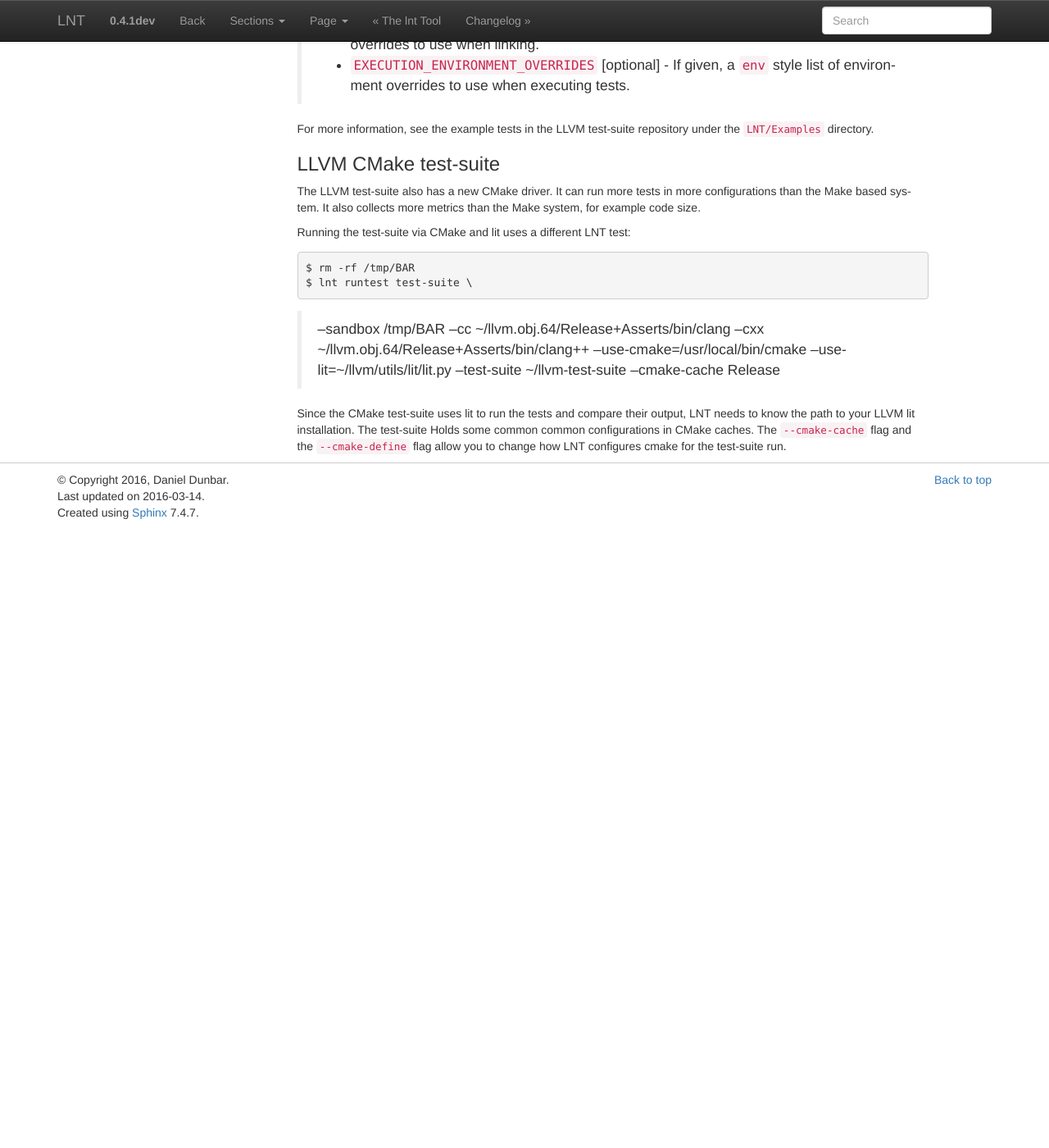
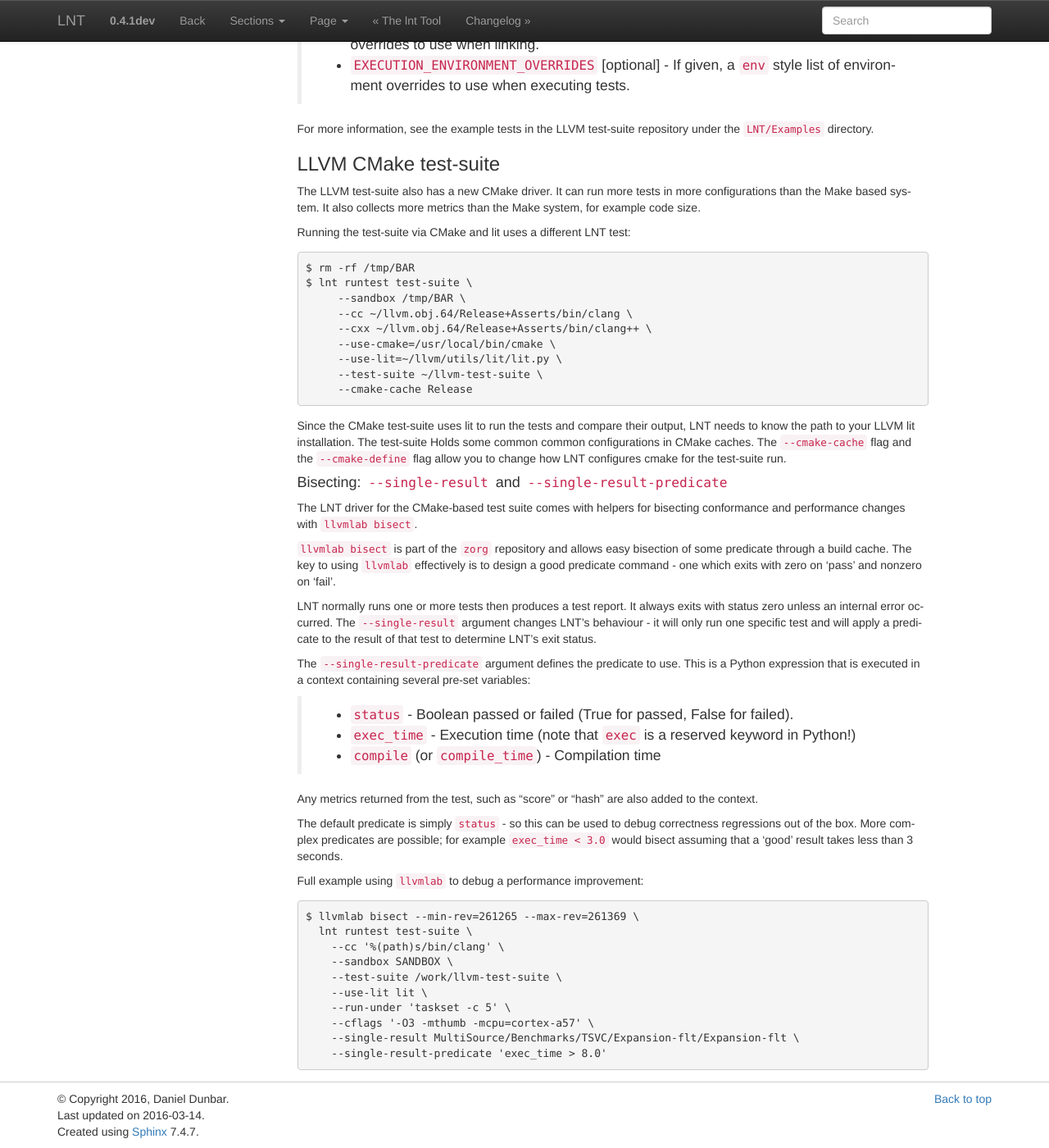
Before and after one commit to llvm-mirror/lnt, a Sphinx documentation site: the page built from docs/tests.rst, in a window 1280 px wide and 1400 px high, scrolled down 3505 px. Shown: the whole window at 82% size. Built offline with Sphinx 7.4.7, drawn with Linux system fonts in a browser that asks for light colours; before the commit the page ends 4150 px from its top, so only the background shows below that; some of the changed text lies outside the part shown.

Commit message:
[test-suite] Implement a new option: --single-result
The idea behind this option is to ease bisecting using tools like 'llvmlab bisect'. With --only-test we can already narrow down the tests we want to run to one test, however we still produce a report.json and exit success no matter if the test passed or failed.

With --single-result, we only perform one test (it sets --only-test) but the exit status of LNT is determined by a predicate which allows it to be used directly with llvmlab exec / llvmlab bisect.

The predicate is set with --single-result-predicate, and is a python expression. It is evaluated in a context that contains 'status', a boolean representing the pass or fail status of the test, and all of the metrics exposed by LIT. Where metrics have different names in LIT and LNT parlance (for example 'exec' in LNT and 'exec_time' in LIT) both names are exposed. This has a sideeffect of working around a feature of Python - 'exec' is a keyword so cannot be used as a variable!

The default predicate is simply "status". This causes the exit status of LNT to correspond to the pass/fail status of the test - useful for conformance testing. Predicates such as "status and exec_time > 6.0" allow for simple performance bisections.

We've been using this feature internally for a few weeks now and have found our bisections have become a lot easier.

git-svn-id: https://llvm.org/svn/llvm-project/lnt/trunk@263445 91177308-0d34-0410-b5e6-96231b3b80d8

```diff
--- a/docs/tests.rst
+++ b/docs/tests.rst
@@ -237,18 +237,50 @@ metrics than the Make system, for example code size.
 
 Running the test-suite via CMake and lit uses a different LNT test::
 
-$ rm -rf /tmp/BAR
-$ lnt runtest test-suite \
-     --sandbox /tmp/BAR \
-     --cc ~/llvm.obj.64/Release+Asserts/bin/clang \
-     --cxx ~/llvm.obj.64/Release+Asserts/bin/clang++ \
-     --use-cmake=/usr/local/bin/cmake \
-     --use-lit=~/llvm/utils/lit/lit.py \
-     --test-suite ~/llvm-test-suite \
-     --cmake-cache Release
+  $ rm -rf /tmp/BAR
+  $ lnt runtest test-suite \
+       --sandbox /tmp/BAR \
+       --cc ~/llvm.obj.64/Release+Asserts/bin/clang \
+       --cxx ~/llvm.obj.64/Release+Asserts/bin/clang++ \
+       --use-cmake=/usr/local/bin/cmake \
+       --use-lit=~/llvm/utils/lit/lit.py \
+       --test-suite ~/llvm-test-suite \
+       --cmake-cache Release
 
 Since the CMake test-suite uses lit to run the tests and compare their output,
 LNT needs to know the path to your LLVM lit installation.  The test-suite Holds
 some common common configurations in CMake caches. The ``--cmake-cache`` flag
 and the ``--cmake-define`` flag allow you to change how LNT configures cmake
 for the test-suite run.
+
+Bisecting: ``--single-result`` and ``--single-result-predicate``
+++++++++++++++++++++++++++++++++++++++++++++++++++++++++++++++++
+
+The LNT driver for the CMake-based test suite comes with helpers for bisecting conformance and performance changes with ``llvmlab bisect``.
+
+``llvmlab bisect`` is part of the ``zorg`` repository and allows easy bisection of some predicate through a build cache. The key to using ``llvmlab`` effectively is to design a good predicate command - one which exits with zero on 'pass' and nonzero on 'fail'.
+
+LNT normally runs one or more tests then produces a test report. It always exits with status zero unless an internal error occurred. The ``--single-result`` argument changes LNT's behaviour - it will only run one specific test and will apply a predicate to the result of that test to determine LNT's exit status.
+
+The ``--single-result-predicate`` argument defines the predicate to use. This is a Python expression that is executed in a context containing several pre-set variables:
+
+  * ``status`` - Boolean passed or failed (True for passed, False for failed).
+  * ``exec_time`` - Execution time (note that ``exec`` is a reserved keyword in Python!)
+  * ``compile`` (or ``compile_time``) - Compilation time
+
+Any metrics returned from the test, such as "score" or "hash" are also added to the context.
+
+The default predicate is simply ``status`` - so this can be used to debug correctness regressions out of the box. More complex predicates are possible; for example ``exec_time < 3.0`` would bisect assuming that a 'good' result takes less than 3 seconds.
+
+Full example using ``llvmlab`` to debug a performance improvement::
+
+  $ llvmlab bisect --min-rev=261265 --max-rev=261369 \
+    lnt runtest test-suite \
+      --cc '%(path)s/bin/clang' \
+      --sandbox SANDBOX \
+      --test-suite /work/llvm-test-suite \
+      --use-lit lit \
+      --run-under 'taskset -c 5' \
+      --cflags '-O3 -mthumb -mcpu=cortex-a57' \
+      --single-result MultiSource/Benchmarks/TSVC/Expansion-flt/Expansion-flt \
+      --single-result-predicate 'exec_time > 8.0'
```
Also changed, not shown: 1 other file.
